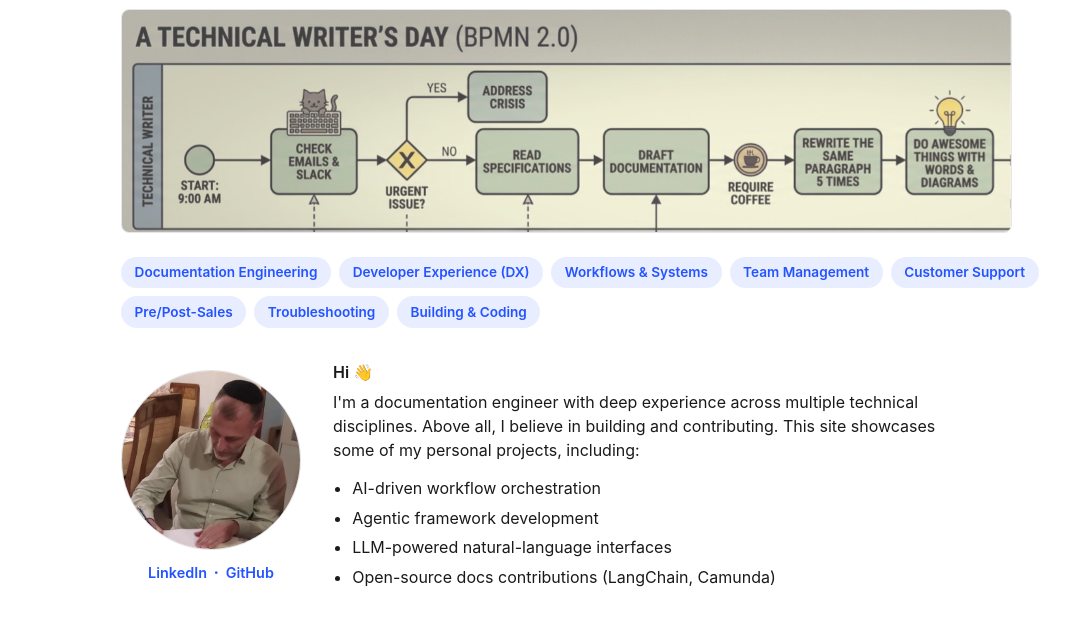
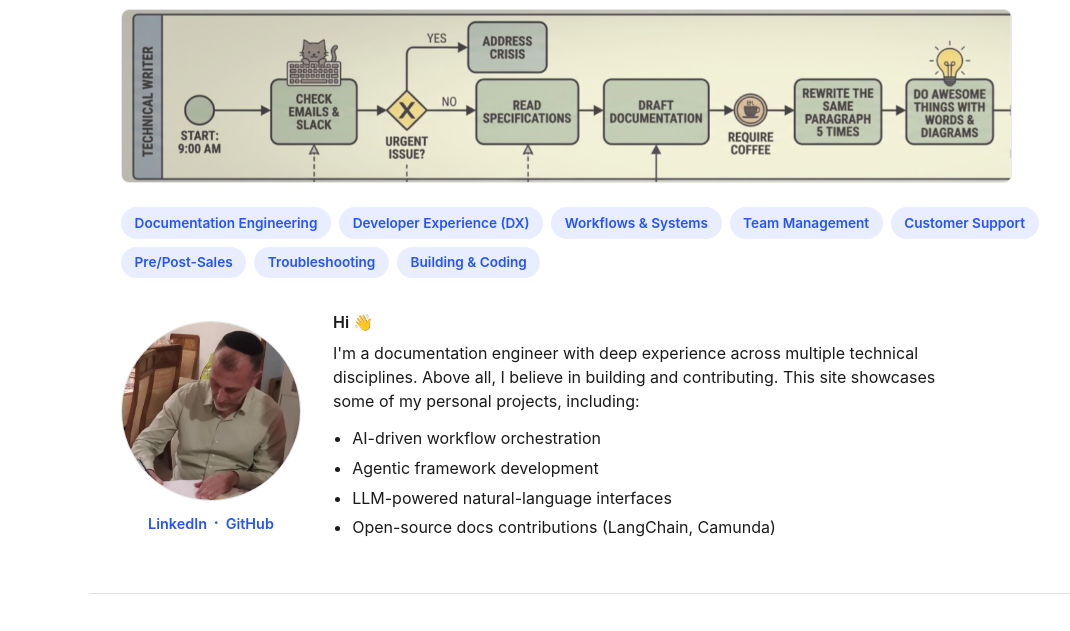
Before and after one commit to pcimring/pcimring.github.io, a website: page index.html in a window 1280 px wide. Shown: the part 167-798 px from the top of the page, without its empty margins (1-1071 px from the left). Drawn offline with Linux system fonts and the light colour scheme.

Commit message:
Swap hero image to li-crop-1, no heading baked into the image
Peter's own crop starting right at the diagram content, so the
page's <h1> is the only title text now instead of two.

Co-Authored-By: Claude Sonnet 5 <noreply@anthropic.com>

```diff
--- a/index.html
+++ b/index.html
@@ -18,8 +18,8 @@
     <div class="hero-header">
       <h1>Peter Cimring</h1>
       <img
-        src="assets/hero-bpmn-comic.jpg"
-        alt="A comic BPMN diagram titled 'A Technical Writer's Day', modeling a day of checking emails, addressing crises, and drafting docs."
+        src="assets/hero-bpmn-comic.png"
+        alt="A comic BPMN diagram of a technical writer's day: checking emails, addressing crises, and drafting docs."
         class="hero-banner"
       >
       <div class="pill-row">
```
Also changed, not shown: assets/hero-bpmn-comic.jpg (deleted), assets/hero-bpmn-comic.png (added).
